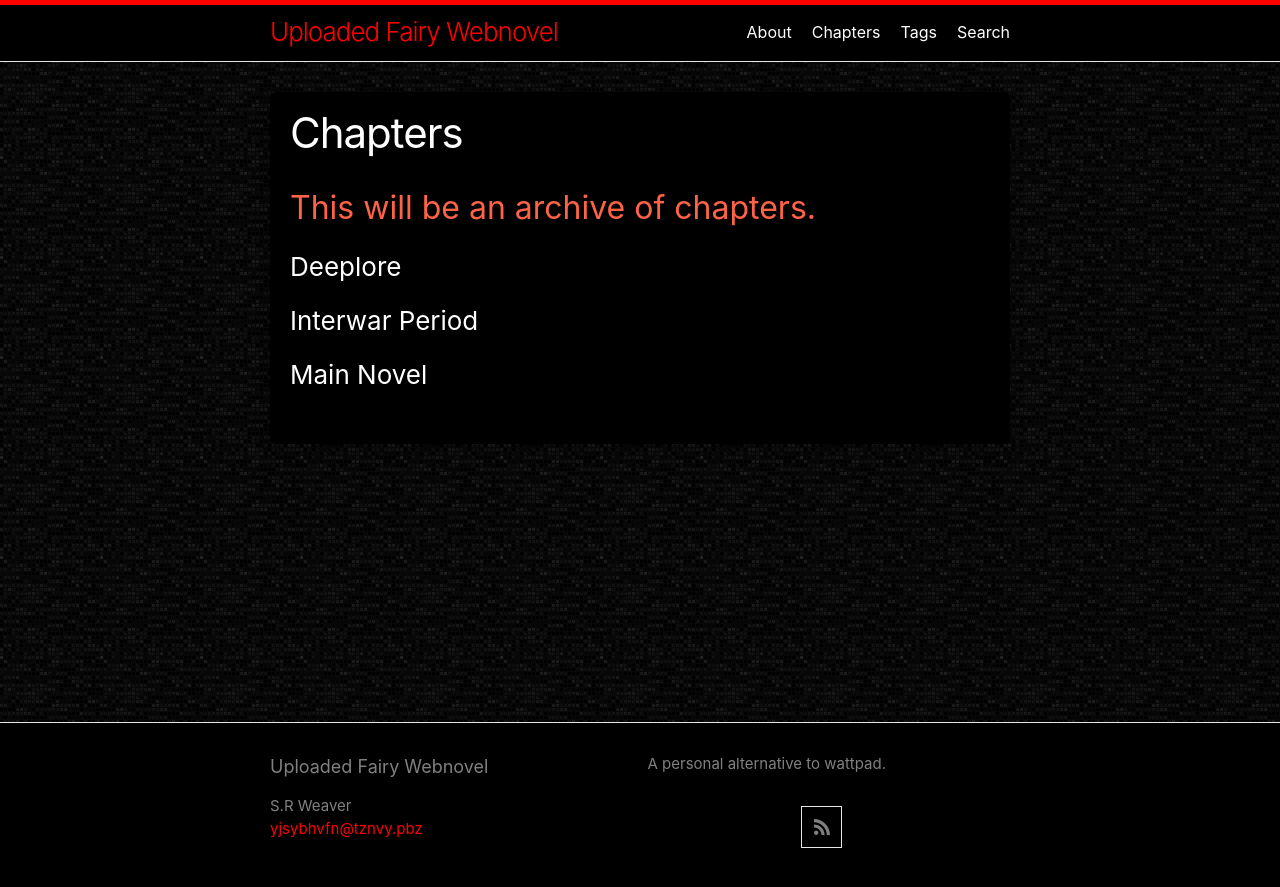
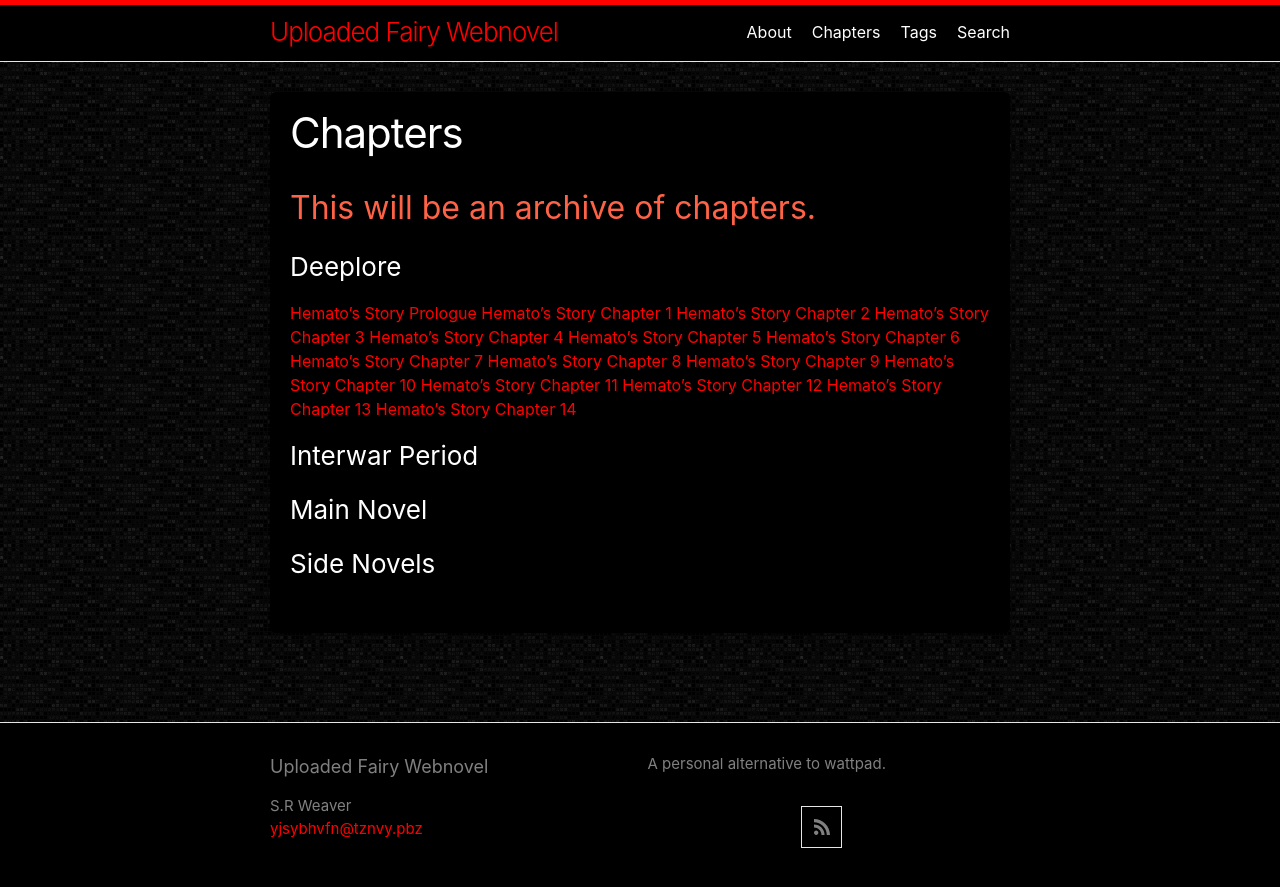
Before and after one commit to LWFlouisa/UploadedFairyOELN, a Jekyll site: the page built from archive.md, in a window 1280 px wide. Shown: the top 887 px of the page. Built offline with Jekyll 4.4.1, drawn with Linux system fonts in a browser that asks for light colours.

Commit message:
Update archive.md

```diff
--- a/archive.md
+++ b/archive.md
@@ -5,5 +5,22 @@ layout: page
 ## This will be an archive of chapters.
 
 ### Deeplore
+[Hemato's Story Prologue](https://lwflouisa.github.io/UploadedFairyOELN/2022/11/29/prologue.html)
+[Hemato's Story Chapter 1](https://lwflouisa.github.io/UploadedFairyOELN/2022/11/29/chapter1.html)
+[Hemato's Story Chapter 2](https://lwflouisa.github.io/UploadedFairyOELN/2022/11/29/chapter2.html)
+[Hemato's Story Chapter 3](https://lwflouisa.github.io/UploadedFairyOELN/2022/11/29/chapter3.html)
+[Hemato's Story Chapter 4](https://lwflouisa.github.io/UploadedFairyOELN/2022/11/29/chapter4.html)
+[Hemato's Story Chapter 5](https://lwflouisa.github.io/UploadedFairyOELN/2022/11/29/chapter5.html)
+[Hemato's Story Chapter 6](https://lwflouisa.github.io/UploadedFairyOELN/2022/11/29/chapter6.html)
+[Hemato's Story Chapter 7](https://lwflouisa.github.io/UploadedFairyOELN/2022/11/29/chapter7.html)
+[Hemato's Story Chapter 8](https://lwflouisa.github.io/UploadedFairyOELN/2022/11/29/chapter8.html)
+[Hemato's Story Chapter 9](https://lwflouisa.github.io/UploadedFairyOELN/2022/11/29/chapter9.html)
+[Hemato's Story Chapter 10](https://lwflouisa.github.io/UploadedFairyOELN/2022/11/29/chapter10.html)
+[Hemato's Story Chapter 11](https://lwflouisa.github.io/UploadedFairyOELN/2022/11/29/chapter11.html)
+[Hemato's Story Chapter 12](https://lwflouisa.github.io/UploadedFairyOELN/2022/11/29/chapter12.html)
+[Hemato's Story Chapter 13](https://lwflouisa.github.io/UploadedFairyOELN/2022/11/29/chapter13.html)
+[Hemato's Story Chapter 14](https://lwflouisa.github.io/UploadedFairyOELN/2022/12/01/chapter14_hematofinal.html)
+
 ### Interwar Period
 ### Main Novel
+### Side Novels
```
